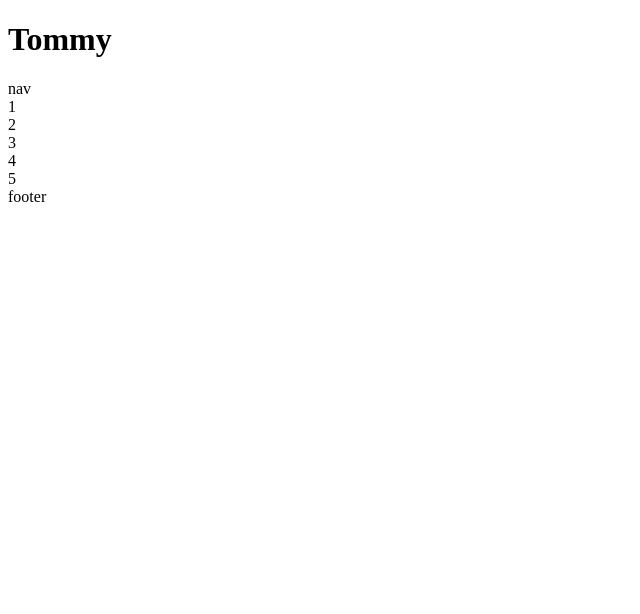
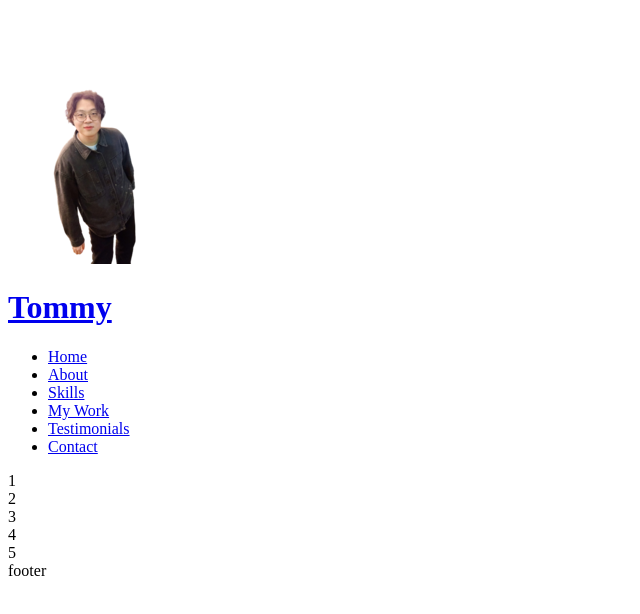
Before and after one commit to Tommy052/portfolioClone, a plain HTML site: page index.html in a window 1280 px wide. Shown: the whole page, without its empty margins (0-640 px from the left). Drawn offline with Linux system fonts and the light colour scheme.

Commit message:
header_tag

```diff
--- a/index.html
+++ b/index.html
@@ -28,28 +28,38 @@
 <body>
   <!-- Header -->
   <header>
-    <h1>Tommy</h1>
+    <div>
+      <img src="images/SNOW_20230329_223826_520__1_-removebg-preview.ico" alt="">
+      <h1><a href="#">Tommy</a></h1>
+    </div>
     <nav>
-      nav
+      <ul>
+        <li><a href="#Home">Home</a></li>
+        <li><a href="#About">About</a></li>
+        <li><a href="#Skills">Skills</a></li>
+        <li><a href="#Work">My Work</a></li>
+        <li><a href="#Testimonials">Testimonials</a></li>
+        <li><a href="#Contact">Contact</a></li>
+      </ul>
     </nav>
   </header>
   <!-- Main -->
   <main>
     <!-- home -->
-    <section>1</section>
+    <section id="Home">1</section>
     <!-- about -->
-    <section>2</section>
+    <section id="About">2</section>
     <!-- Skills -->
-    <section>3</section>
+    <section id="Skills">3</section>
     <!-- work -->
-    <section>4</section>
+    <section id="Work">4</section>
     <!-- Testimonials -->
-    <section>5</section>
+    <section id="Testimonials">5</section>
     <!-- arrow up -->
     <aside></aside>
   </main>
   <!-- Footer -->
-  <fottor>
+  <fottor id="Contact">
     footer
   </fottor>
 </body>
```
